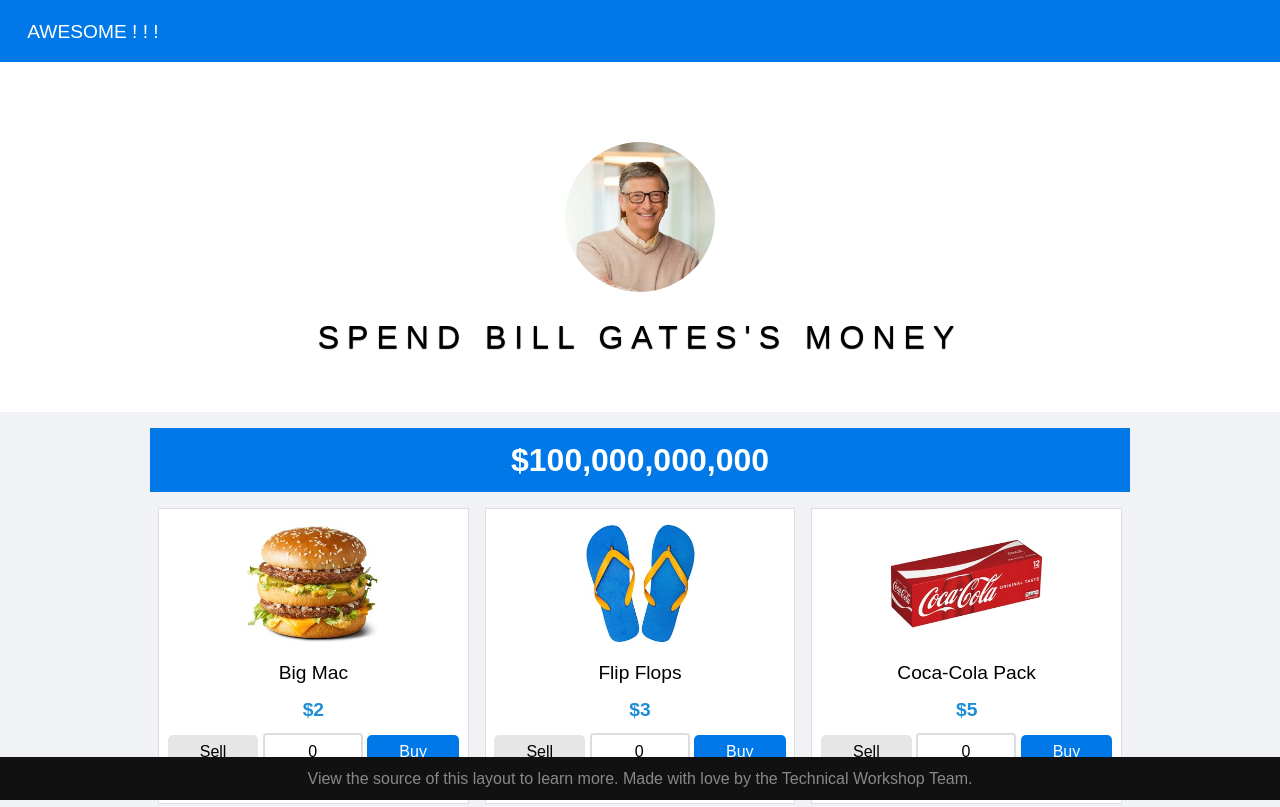
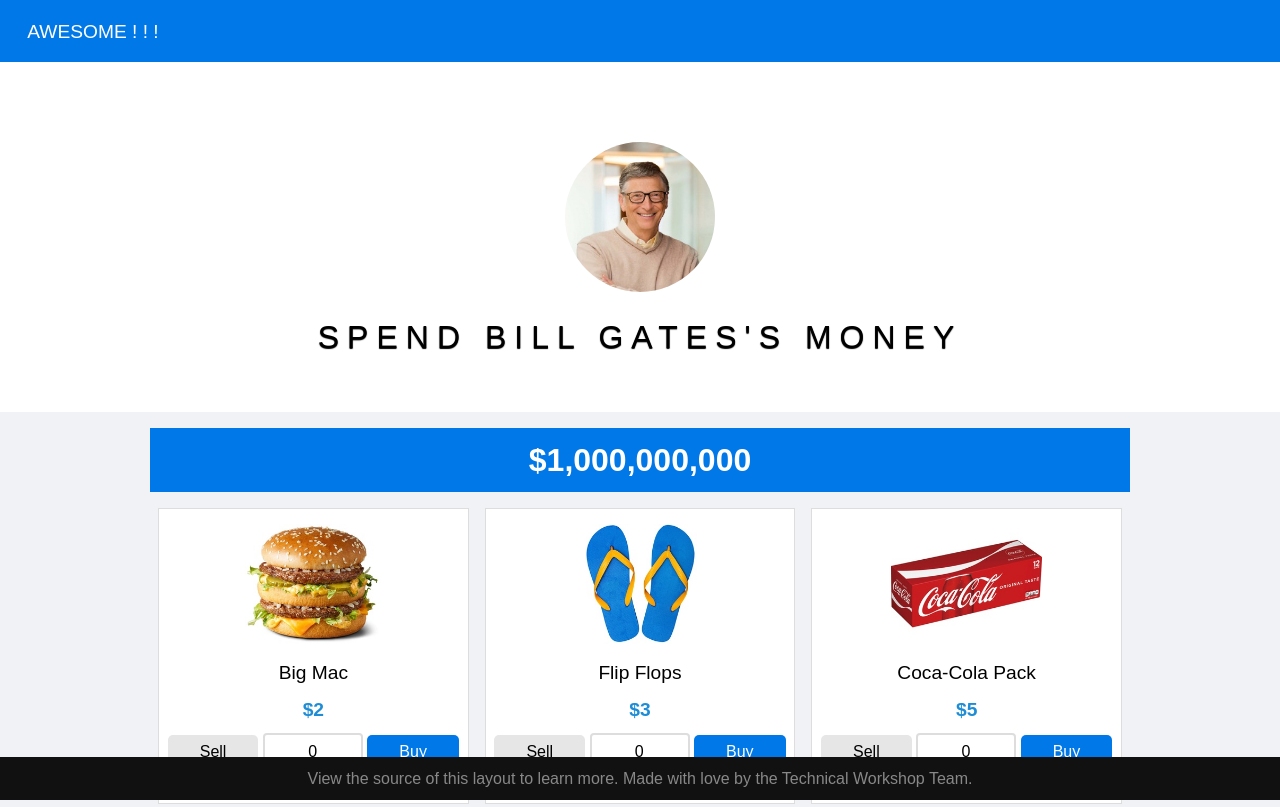
Before and after one commit to tantt2810/git-for-teams-hackathon, a plain HTML site: page app/index.html in a window 1280 px wide. Shown: the top 807 px of the page. Drawn offline with nearby package versions, Linux system fonts and the light colour scheme.

Commit message:
gws: correct amount

```diff
--- a/app/index.html
+++ b/app/index.html
@@ -926,7 +926,7 @@
 <script src="https://code.jquery.com/jquery-3.5.1.min.js"></script>
 <script src="https://unpkg.com/currency.js@2.0.3/dist/currency.min.js"></script>
 <script type="text/javascript">
-    var amout = 100000000000;
+    var amout = 1000000000;
 
     $('.pricing-amount span').text(currency(amout, { fromCents: true, precision: 0 }).format());
 
```
